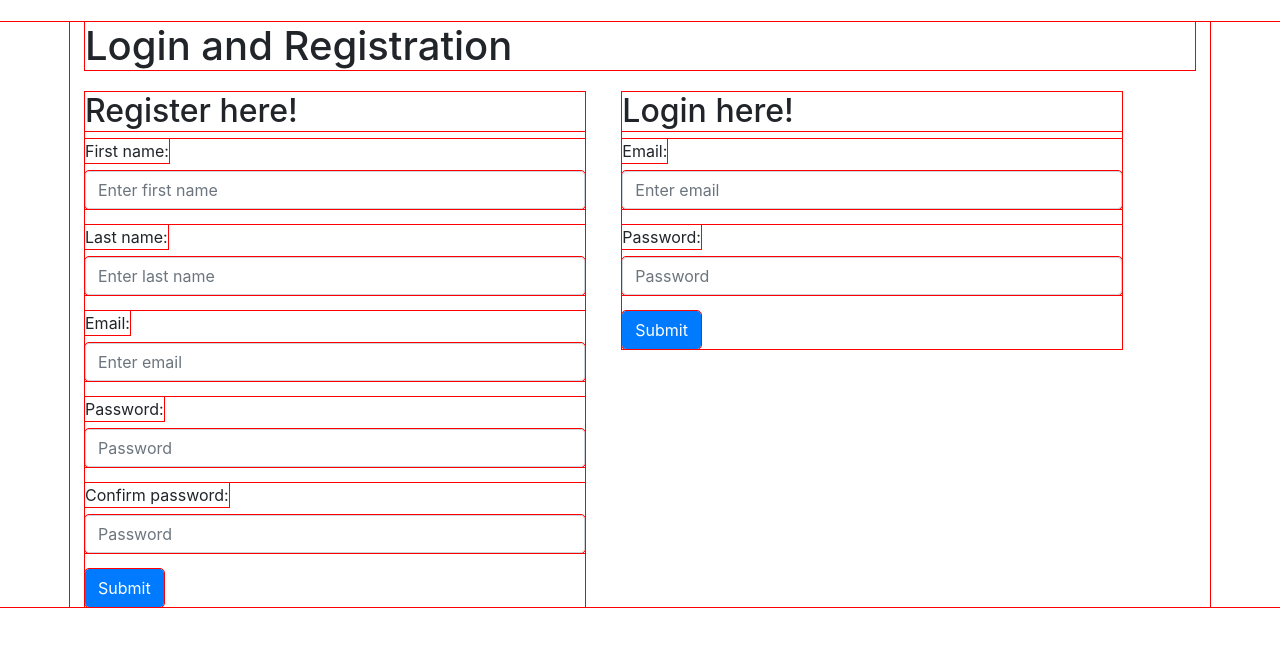
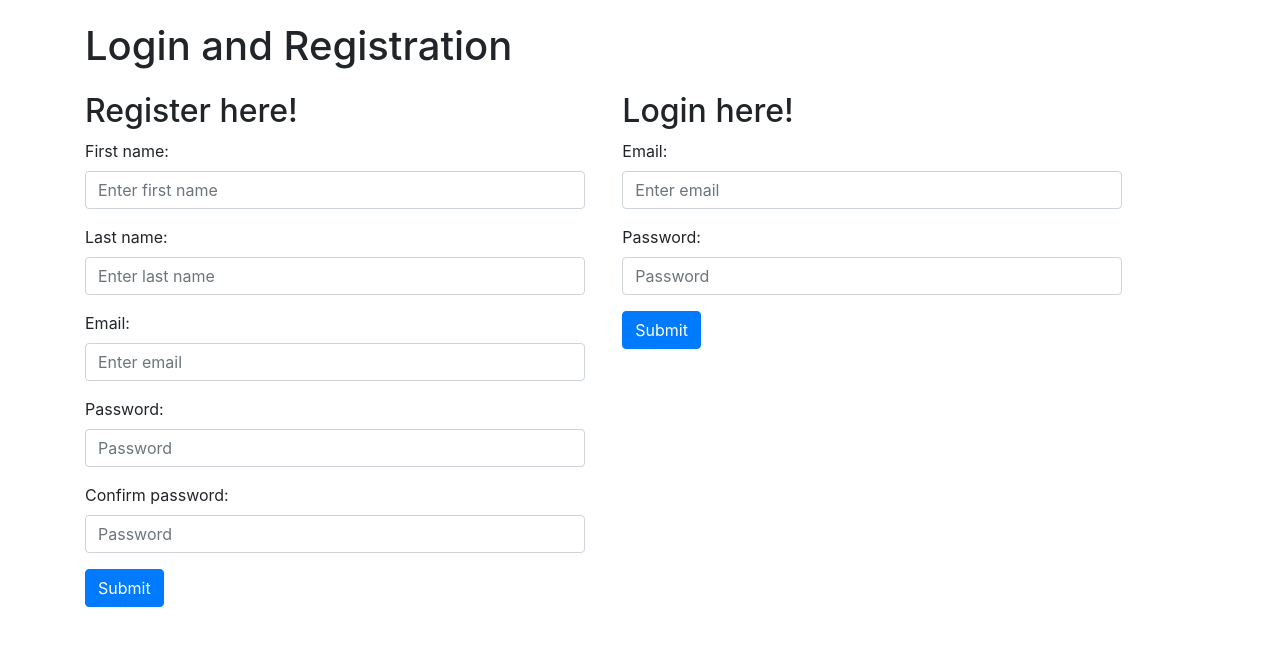
Before and after one commit to SquibblyDee/login_and_registration, a Flask app: page / in a window 1280 px wide. Shown: the top 647 px of the page. Run offline with Flask 2, Linux system fonts and the light colour scheme; data that the repository does not hold is empty; some libraries are stand-ins or nearby versions.

Commit message:
everything but bcrypt

```diff
--- a/static/css/styles.css
+++ b/static/css/styles.css
@@ -1,7 +1,7 @@
 *{
     margin: 0px;
     padding: 0px;
-    outline: 1px solid red;
+    /* outline: 1px solid red; */
 }
 
 .heading{
--- a/templates/success.html
+++ b/templates/success.html
@@ -20,7 +20,9 @@
                     {% endfor %}
                 {% endif %}
             {% endwith %}
-            <h1>Welcome, you've been logged in {{ session['name'] }}!</h1>
+            <div class='heading'>
+                <h1>Welcome, you've been logged in {{ session['name'] }}!</h1>
+            </div>
             <form action='/destroy_session'>
                 <button type="submit" class="btn btn-primary">Logout</button>
             </form>
```
